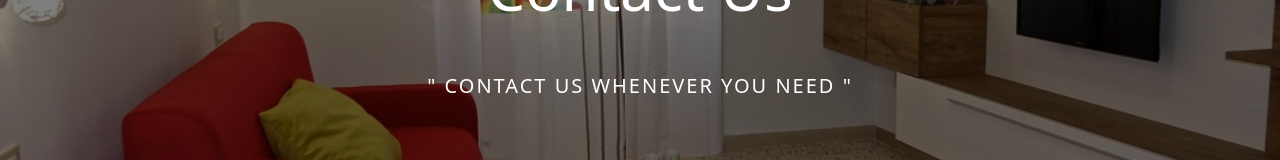
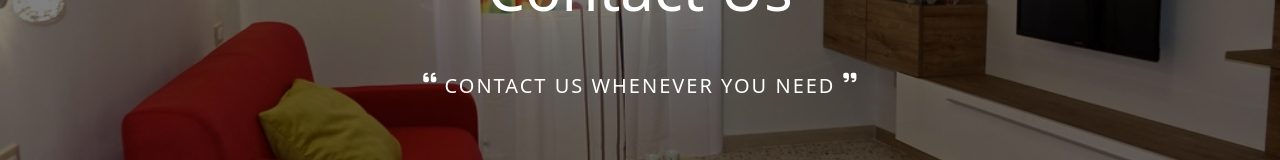
Before and after one commit to FernandoVerderame/holiday-houses-app, a React (Vite) app in the folder frontend/: page /contact-us in a window 1280 px wide. Shown: the part 228-388 px from the top of the page. Built offline with nearby package versions, Linux system fonts and the light colour scheme; no server answers.

Commit message:
added quote

```diff
--- a/frontend/src/components/Reviews/Reviews.jsx
+++ b/frontend/src/components/Reviews/Reviews.jsx
@@ -1,7 +1,8 @@
 import axios from "../../utils/axiosClient.js";
 import { useEffect, useState, useRef } from "react";
 import reviewsStyle from './Reviews.module.scss';
-import { NavLink } from "react-router-dom";
+import { FaQuoteLeft as QuoteLeft } from "react-icons/fa6";
+import { FaQuoteRight as QuoteRight } from "react-icons/fa6";
 
 const Reviews = () => {
     const [reviews, setReviews] = useState([]);
@@ -75,7 +76,7 @@ const Reviews = () => {
                                                     <h3 className={reviewsStyle.title}>{title}</h3>
                                                     {renderStars(rating)}
                                                 </div>
-                                                <p className={reviewsStyle.description}>" {description} "</p>
+                                                <p className={reviewsStyle.description}><QuoteLeft className="quote" /> {description} <QuoteRight className="quote" /></p>
                                                 <div className={reviewsStyle.author}>{name}</div>
                                                 <div className={reviewsStyle.country}>{country}</div>
                                             </div>
--- a/frontend/src/pages/ContactUs.jsx
+++ b/frontend/src/pages/ContactUs.jsx
@@ -4,6 +4,8 @@ import Navbar from "../components/Navbar/Navbar.jsx";
 import { useState } from "react";
 import axios from "../utils/axiosClient.js";
 import Alert from "../components/Alert/Alert.jsx";
+import { FaQuoteLeft as QuoteLeft } from "react-icons/fa6";
+import { FaQuoteRight as QuoteRight } from "react-icons/fa6";
 
 const ContactUs = () => {
 
@@ -26,7 +28,7 @@ const ContactUs = () => {
                     <Navbar />
 
                     <h1>Contact Us</h1>
-                    <p>" Contact us whenever you need "</p>
+                    <p><QuoteLeft className="quote" /> Contact us whenever you need <QuoteRight className="quote" /></p>
                 </div>
             </section>
 
```
